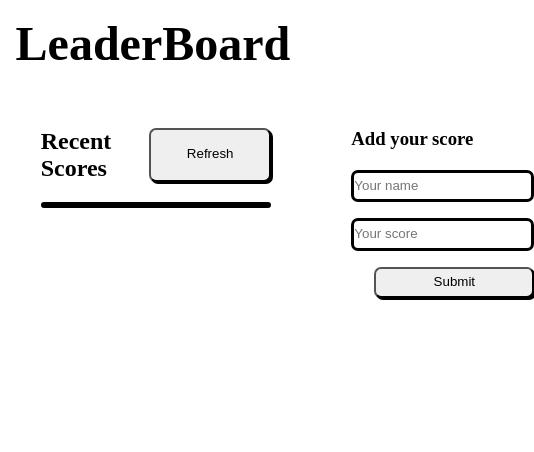
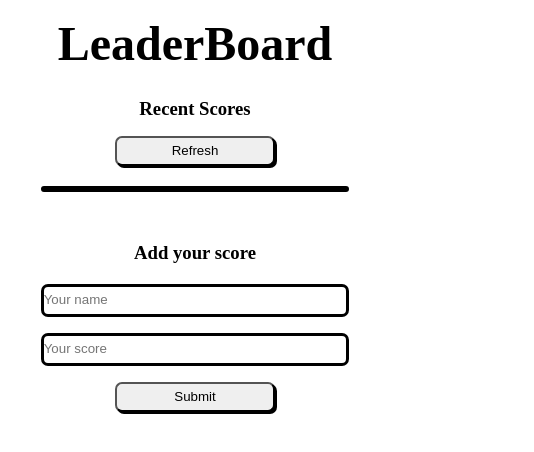
Before and after one commit to brytebee/LeaderBoard_, a website built with webpack: page src/index.html in a window 390 px wide. Shown: the whole page, 534 px wide, since content can reach past the window. Built offline with nearby package versions, Linux system fonts and the light colour scheme; no server answers.

Commit message:
Add media query

```diff
--- a/package.json
+++ b/package.json
@@ -6,7 +6,8 @@
   "scripts": {
     "watch": "webpack --watch",
     "start": "webpack serve --open",
-    "prestart": "webpack",
+    "prestart": "npm run build",
+    "build": "webpack",
     "deploy": "gh-pages -d dist",
     "predeploy": "npm run build"
   },
--- a/src/index.html
+++ b/src/index.html
@@ -12,7 +12,7 @@
   <main class="d-flex">
     <section class="list">
       <header class="list-heading heading d-flex">
-        <h2>Recent Scores</h2>
+        <h3>Recent Scores</h3>
         <button class="l-height-2x b-radius" id="refresh">Refresh</button>
       </header>
       <ul id="root" class="thick-border b-radius">
--- a/src/style.css
+++ b/src/style.css
@@ -83,3 +83,32 @@ button:focus {
 #submit {
   align-self: flex-end;
 }
+
+@media screen and (max-width: 600px) {
+  body {
+    text-align: center;
+  }
+
+  main {
+    flex-direction: column;
+    margin-top: 20px;
+  }
+
+  header > h3 {
+    margin-bottom: 16px;
+  }
+
+  .list-heading {
+    flex-direction: column;
+  }
+
+  #list-form {
+    margin-top: 50px;
+    margin-left: 0;
+  }
+
+  #refresh,
+  #submit {
+    align-self: center;
+  }
+}
```
Also changed, not shown: dist/index.html, dist/main.js.
